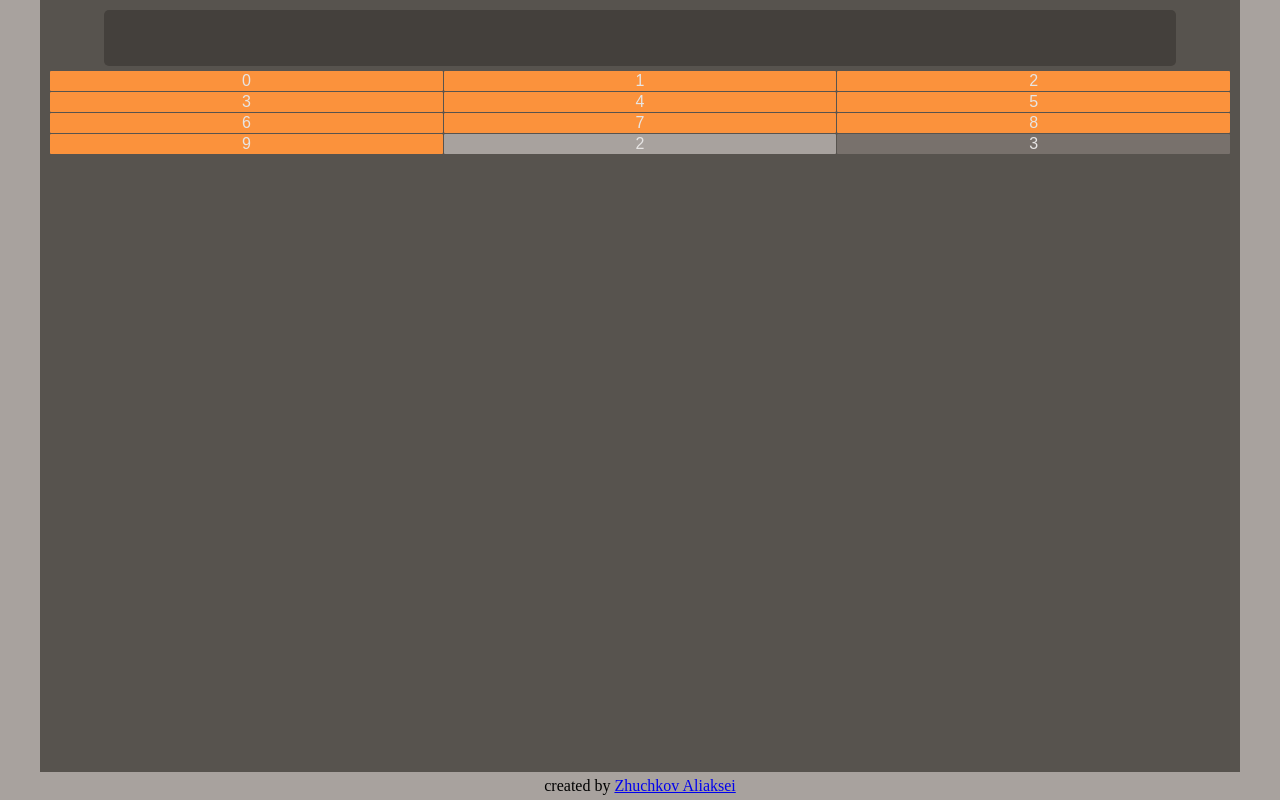
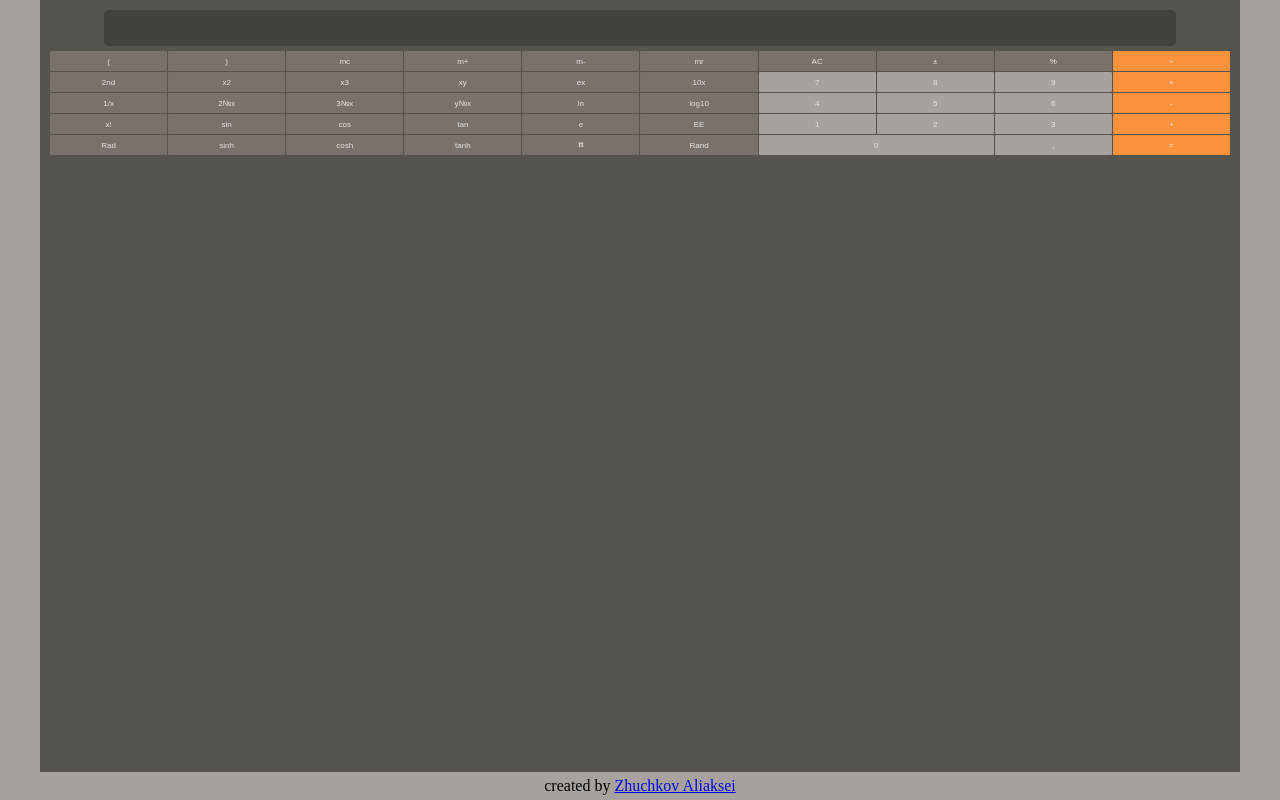
Before and after one commit to kelzerock/custom-calculator, a website built with webpack: page public/index.html in a window 1280 px wide. Built offline with nearby package versions, Linux system fonts and the light colour scheme.

Commit message:
feat: add databasefor button + styles for them

```diff
--- a/src/app/app.module.scss
+++ b/src/app/app.module.scss
@@ -1,16 +1,24 @@
 .display {
+  font-family: Arial, Helvetica, sans-serif;
   margin: 0 auto;
   padding: 3px 5px;
-  height: 50px;
+  height: 30px;
   width: 90%;
   background-color: var(--color-stone-700);
   border-radius: 5px;
+  color: var(--color-stone-100);
+  display: flex;
+  align-items: center;
+  justify-content: flex-end;
+  font-size: 1.5em;
 }
 
 .boxForButtons {
+  box-sizing: border-box;
   border-radius: 10px;
   display: grid;
-  grid-template-columns: 1fr 1fr 1fr;
+  grid-template-columns: repeat(10, 1fr);
   grid-auto-rows: 20px;
   gap: 1px;
+  font-size: 8px;
 }
--- a/src/app/create-buttons-UI.js
+++ b/src/app/create-buttons-UI.js
@@ -1,29 +1,13 @@
-import { CommandNumber } from '../command/command-number';
-import { calculatorButtonForMainOperation } from '../components/buttons/calculator-button-for-main-operation';
-import { calculatorButtonForNumber } from '../components/buttons/calculator-button-for-number';
-import { calculatorButtonForOtherOperation } from '../components/buttons/calculator-button-for-other-operation';
+import { databaseButtons } from '../const/databaseButtons';
 
 export const createButtonsUI = (parent, app) => {
-  new Array(10)
-    .fill()
-    .map((_, i) => i.toString())
-    .forEach((el) => {
-      calculatorButtonForNumber(
-        parent,
-        el,
-        new CommandNumber(app, app.display, el)
-      );
-    });
-
-  calculatorButtonForMainOperation(parent, '2', {
-    execute: () => {
-      console.log('hello');
-    },
-  });
-
-  calculatorButtonForOtherOperation(parent, '3', {
-    execute: () => {
-      console.log('hello');
-    },
+  databaseButtons.forEach((el) => {
+    const Command = el.command;
+    el.functionUI(
+      parent,
+      el.value,
+      new Command(app, app.display, el.value),
+      el.widthCell
+    );
   });
 };
--- /dev/null
+++ b/src/command/command-plug.js
@@ -0,0 +1,14 @@
+import { Command } from './command';
+
+export class CommandPlug extends Command {
+  constructor(app, display, value) {
+    super(app, display);
+    this.app = app;
+    this.display = display;
+    this.value = value;
+  }
+
+  execute() {
+    console.log(`${this.value} - Function in develop mode`);
+  }
+}
--- /dev/null
+++ b/src/command/index.js
@@ -0,0 +1,4 @@
+import { CommandNumber } from './command-number';
+import { CommandPlug } from './command-plug';
+
+export { CommandNumber, CommandPlug };
--- a/src/components/buttons/calculator-button-for-number.js
+++ b/src/components/buttons/calculator-button-for-number.js
@@ -1,8 +1,14 @@
 import { calculatorButton } from './calculator-button';
 import styles from './calculator-button.module.scss';
 
-export const calculatorButtonForNumber = (parent, value, command) => {
+export const calculatorButtonForNumber = (
+  parent,
+  value,
+  command,
+  widthCell = 1
+) => {
   const button = calculatorButton(parent, value, command);
   button.classList.add(styles.buttonForNumber);
+  button.style.gridColumnEnd = `span ${widthCell}`;
   return button;
 };
--- a/src/components/buttons/calculator-button.module.scss
+++ b/src/components/buttons/calculator-button.module.scss
@@ -1,4 +1,4 @@
-.buttonForMainOperation {
+.buttonForNumber {
   background-color: var(--color-stone-400);
 
   &:hover {
@@ -7,7 +7,7 @@
   }
 }
 
-.buttonForNumber {
+.buttonForMainOperation {
   background-color: var(--color-orange-400);
 
   &:hover {
--- /dev/null
+++ b/src/components/index.js
@@ -0,0 +1,9 @@
+import { calculatorButtonForMainOperation } from './buttons/calculator-button-for-main-operation';
+import { calculatorButtonForNumber } from './buttons/calculator-button-for-number';
+import { calculatorButtonForOtherOperation } from './buttons/calculator-button-for-other-operation';
+
+export {
+  calculatorButtonForMainOperation,
+  calculatorButtonForNumber,
+  calculatorButtonForOtherOperation,
+};
--- /dev/null
+++ b/src/const/databaseButtons.js
@@ -0,0 +1,243 @@
+import { CommandNumber, CommandPlug } from '../command';
+import {
+  calculatorButtonForMainOperation,
+  calculatorButtonForNumber,
+  calculatorButtonForOtherOperation,
+} from '../components';
+
+export const databaseButtons = [
+  {
+    value: '(',
+    functionUI: calculatorButtonForOtherOperation,
+    command: CommandPlug,
+  },
+  {
+    value: ')',
+    functionUI: calculatorButtonForOtherOperation,
+    command: CommandPlug,
+  },
+  {
+    value: 'mc',
+    functionUI: calculatorButtonForOtherOperation,
+    command: CommandPlug,
+  },
+  {
+    value: 'm+',
+    functionUI: calculatorButtonForOtherOperation,
+    command: CommandPlug,
+  },
+  {
+    value: 'm-',
+    functionUI: calculatorButtonForOtherOperation,
+    command: CommandPlug,
+  },
+  {
+    value: 'mr',
+    functionUI: calculatorButtonForOtherOperation,
+    command: CommandPlug,
+  },
+  {
+    value: 'AC',
+    functionUI: calculatorButtonForOtherOperation,
+    command: CommandPlug,
+  },
+  {
+    value: '±',
+    functionUI: calculatorButtonForOtherOperation,
+    command: CommandPlug,
+  },
+  {
+    value: '%',
+    functionUI: calculatorButtonForOtherOperation,
+    command: CommandPlug,
+  },
+  {
+    value: '÷',
+    functionUI: calculatorButtonForMainOperation,
+    command: CommandPlug,
+  },
+  {
+    value: '2nd',
+    functionUI: calculatorButtonForOtherOperation,
+    command: CommandPlug,
+  },
+  {
+    value: 'x2',
+    functionUI: calculatorButtonForOtherOperation,
+    command: CommandPlug,
+  },
+  {
+    value: 'x3',
+    functionUI: calculatorButtonForOtherOperation,
+    command: CommandPlug,
+  },
+  {
+    value: 'xy',
+    functionUI: calculatorButtonForOtherOperation,
+    command: CommandPlug,
+  },
+  {
+    value: 'ex',
+    functionUI: calculatorButtonForOtherOperation,
+    command: CommandPlug,
+  },
+  {
+    value: '10x',
+    functionUI: calculatorButtonForOtherOperation,
+    command: CommandPlug,
+  },
+  { value: '7', functionUI: calculatorButtonForNumber, command: CommandNumber },
+  { value: '8', functionUI: calculatorButtonForNumber, command: CommandNumber },
+  { value: '9', functionUI: calculatorButtonForNumber, command: CommandNumber },
+  {
+    value: '×',
+    functionUI: calculatorButtonForMainOperation,
+    command: CommandPlug,
+  },
+  {
+    value: '1/x',
+    functionUI: calculatorButtonForOtherOperation,
+    command: CommandPlug,
+  },
+  {
+    value: '2№x',
+    functionUI: calculatorButtonForOtherOperation,
+    command: CommandPlug,
+  },
+  {
+    value: '3№x',
+    functionUI: calculatorButtonForOtherOperation,
+    command: CommandPlug,
+  },
+  {
+    value: 'y№x',
+    functionUI: calculatorButtonForOtherOperation,
+    command: CommandPlug,
+  },
+  {
+    value: 'ln',
+    functionUI: calculatorButtonForOtherOperation,
+    command: CommandPlug,
+  },
+  {
+    value: 'log10',
+    functionUI: calculatorButtonForOtherOperation,
+    command: CommandPlug,
+  },
+  {
+    value: '4',
+    functionUI: calculatorButtonForNumber,
+    command: CommandNumber,
+  },
+  {
+    value: '5',
+    functionUI: calculatorButtonForNumber,
+    command: CommandNumber,
+  },
+  {
+    value: '6',
+    functionUI: calculatorButtonForNumber,
+    command: CommandNumber,
+  },
+  {
+    value: '-',
+    functionUI: calculatorButtonForMainOperation,
+    command: CommandPlug,
+  },
+  {
+    value: 'x!',
+    functionUI: calculatorButtonForOtherOperation,
+    command: CommandPlug,
+  },
+  {
+    value: 'sin',
+    functionUI: calculatorButtonForOtherOperation,
+    command: CommandPlug,
+  },
+  {
+    value: 'cos',
+    functionUI: calculatorButtonForOtherOperation,
+    command: CommandPlug,
+  },
+  {
+    value: 'tan',
+    functionUI: calculatorButtonForOtherOperation,
+    command: CommandPlug,
+  },
+  {
+    value: 'e',
+    functionUI: calculatorButtonForOtherOperation,
+    command: CommandPlug,
+  },
+  {
+    value: 'EE',
+    functionUI: calculatorButtonForOtherOperation,
+    command: CommandPlug,
+  },
+  {
+    value: '1',
+    functionUI: calculatorButtonForNumber,
+    command: CommandNumber,
+  },
+  {
+    value: '2',
+    functionUI: calculatorButtonForNumber,
+    command: CommandNumber,
+  },
+  {
+    value: '3',
+    functionUI: calculatorButtonForNumber,
+    command: CommandNumber,
+  },
+  {
+    value: '+',
+    functionUI: calculatorButtonForMainOperation,
+    command: CommandPlug,
+  },
+  {
+    value: 'Rad',
+    functionUI: calculatorButtonForOtherOperation,
+    command: CommandPlug,
+  },
+  {
+    value: 'sinh',
+    functionUI: calculatorButtonForOtherOperation,
+    command: CommandPlug,
+  },
+  {
+    value: 'cosh',
+    functionUI: calculatorButtonForOtherOperation,
+    command: CommandPlug,
+  },
+  {
+    value: 'tanh',
+    functionUI: calculatorButtonForOtherOperation,
+    command: CommandPlug,
+  },
+  {
+    value: '𝛑',
+    functionUI: calculatorButtonForOtherOperation,
+    command: CommandPlug,
+  },
+  {
+    value: 'Rand',
+    functionUI: calculatorButtonForOtherOperation,
+    command: CommandPlug,
+  },
+  {
+    value: '0',
+    functionUI: calculatorButtonForNumber,
+    command: CommandPlug,
+    widthCell: 2,
+  },
+  {
+    value: ',',
+    functionUI: calculatorButtonForNumber,
+    command: CommandPlug,
+  },
+  {
+    value: '=',
+    functionUI: calculatorButtonForMainOperation,
+    command: CommandPlug,
+  },
+];
--- a/src/style.scss
+++ b/src/style.scss
@@ -76,6 +76,7 @@ body {
   color: var(--color-stone-200);
   font-size: 1em;
   transition: background-color 0.2s ease-in;
+  overflow: hidden;
 
   &:hover {
     cursor: pointer;
```
